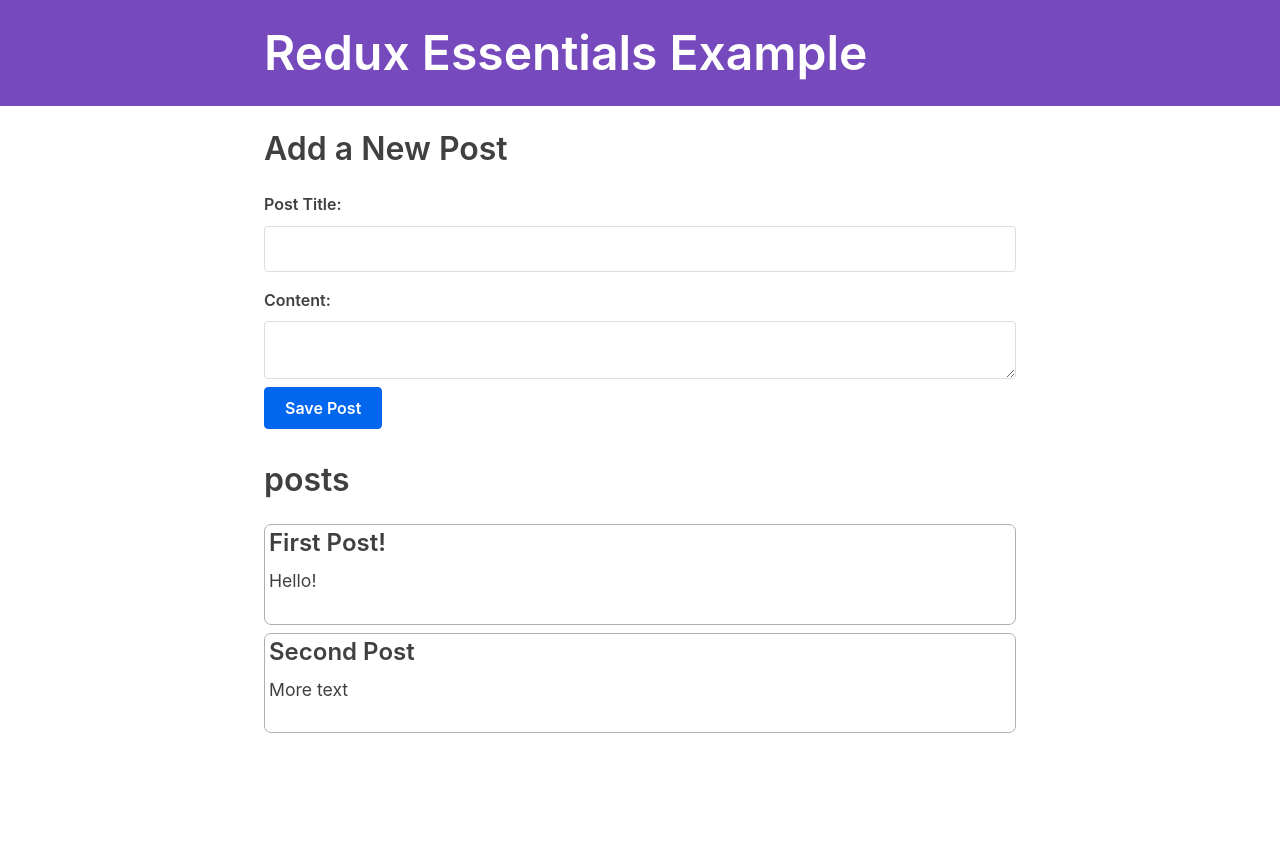
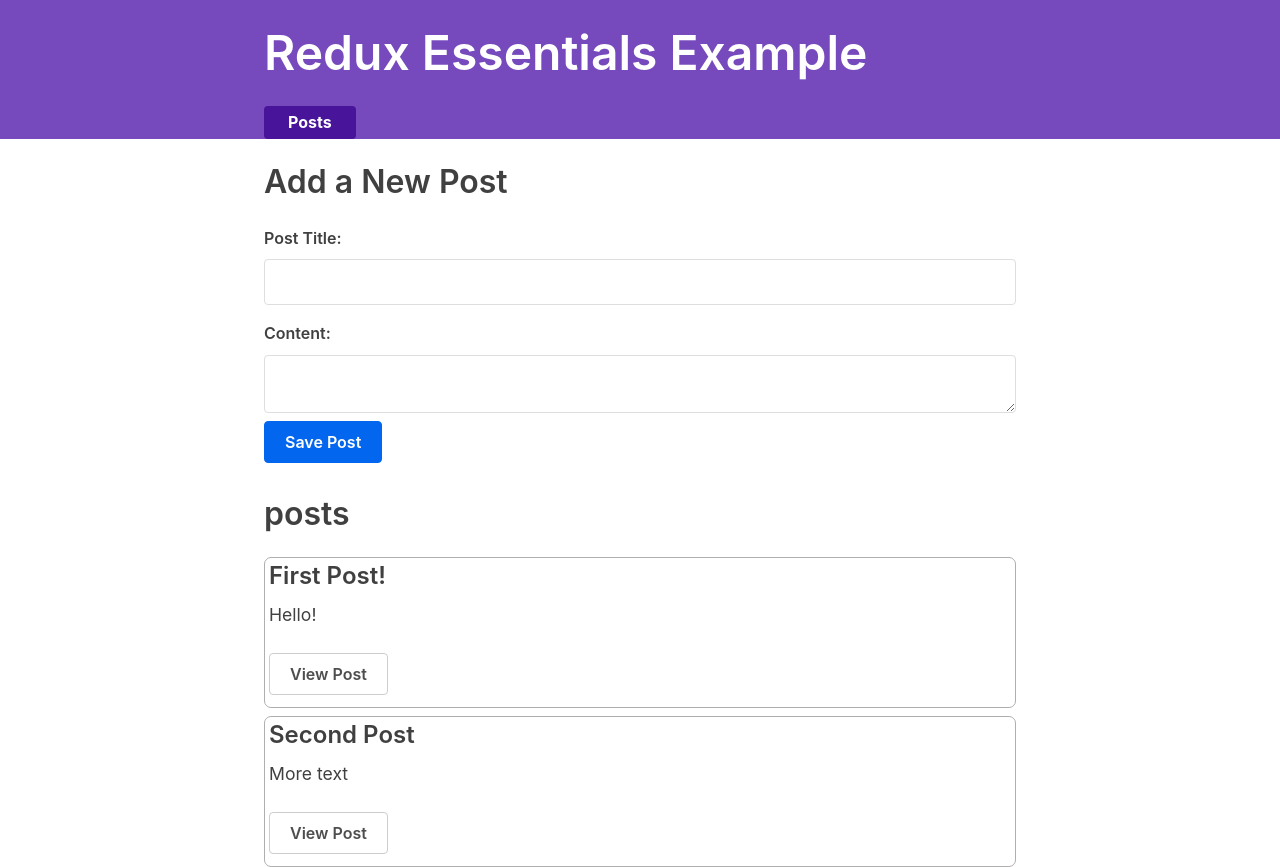
Before and after one commit to natank/redux-toolkit-demo-app, a React (Create React App) app: page / in a window 1280 px wide. Before the commit the page ends 800 px from the top, so only its background shows below. Built offline with nearby package versions, Linux system fonts and the light colour scheme; what miragejs, txtgen would draw is missing.

Commit message:
Added single post page

```diff
--- a/src/App.js
+++ b/src/App.js
@@ -9,6 +9,7 @@ import {
 import { Navbar } from './app/Navbar'
 import { AddPostForm } from './features/AddPostForm'
 import { PostsList } from './features/PostsList'
+import { SinglePostPage } from './features/SinglePostPage'
 
 function App() {
   return (
@@ -26,6 +27,7 @@ function App() {
               </React.Fragment>
             )}
           />
+          <Route exact path="/posts/:postId" component={SinglePostPage} />
           <Redirect to="/" />
         </Switch>
       </div>
--- a/src/app/Navbar.js
+++ b/src/app/Navbar.js
@@ -1,4 +1,6 @@
 import React from 'react'
+
+import { Link } from 'react-router-dom'
 
 export const Navbar = () => {
   return (
@@ -7,7 +9,9 @@ export const Navbar = () => {
         <h1>Redux Essentials Example</h1>
 
         <div className="navContent">
-          <div className="navLinks"></div>
+          <div className="navLinks">
+            <Link to="/">Posts</Link>
+          </div>
         </div>
       </section>
     </nav>
--- a/src/features/PostsList.js
+++ b/src/features/PostsList.js
@@ -1,5 +1,6 @@
 import React from 'react'
 import { useSelector } from 'react-redux'
+import { Link } from 'react-router-dom'
 
 export function PostsList() {
   const posts = useSelector((state) => state.posts)
@@ -7,6 +8,9 @@ export function PostsList() {
     <article className="post-excerpt" key={post.id}>
       <h3>{post.title}</h3>
       <p className="post-content">{post.content.substring(0, 100)}</p>
+      <Link to={`/posts/${post.id}`} className="button muted-button">
+        View Post
+      </Link>
     </article>
   ))
   return (
--- /dev/null
+++ b/src/features/SinglePostPage.js
@@ -0,0 +1,26 @@
+import React from 'react'
+import { useSelector } from 'react-redux'
+
+export const SinglePostPage = ({ match }) => {
+  const { postId } = match.params
+
+  const post = useSelector((state) =>
+    state.posts.find((post) => post.id === postId)
+  )
+
+  if (!post) {
+    return (
+      <section>
+        <h2>Post not found!</h2>
+      </section>
+    )
+  }
+  return (
+    <section>
+      <article className="post">
+        <h2>{post.title}</h2>
+        <p className="post-content">{post.content}</p>
+      </article>
+    </section>
+  )
+}
```
